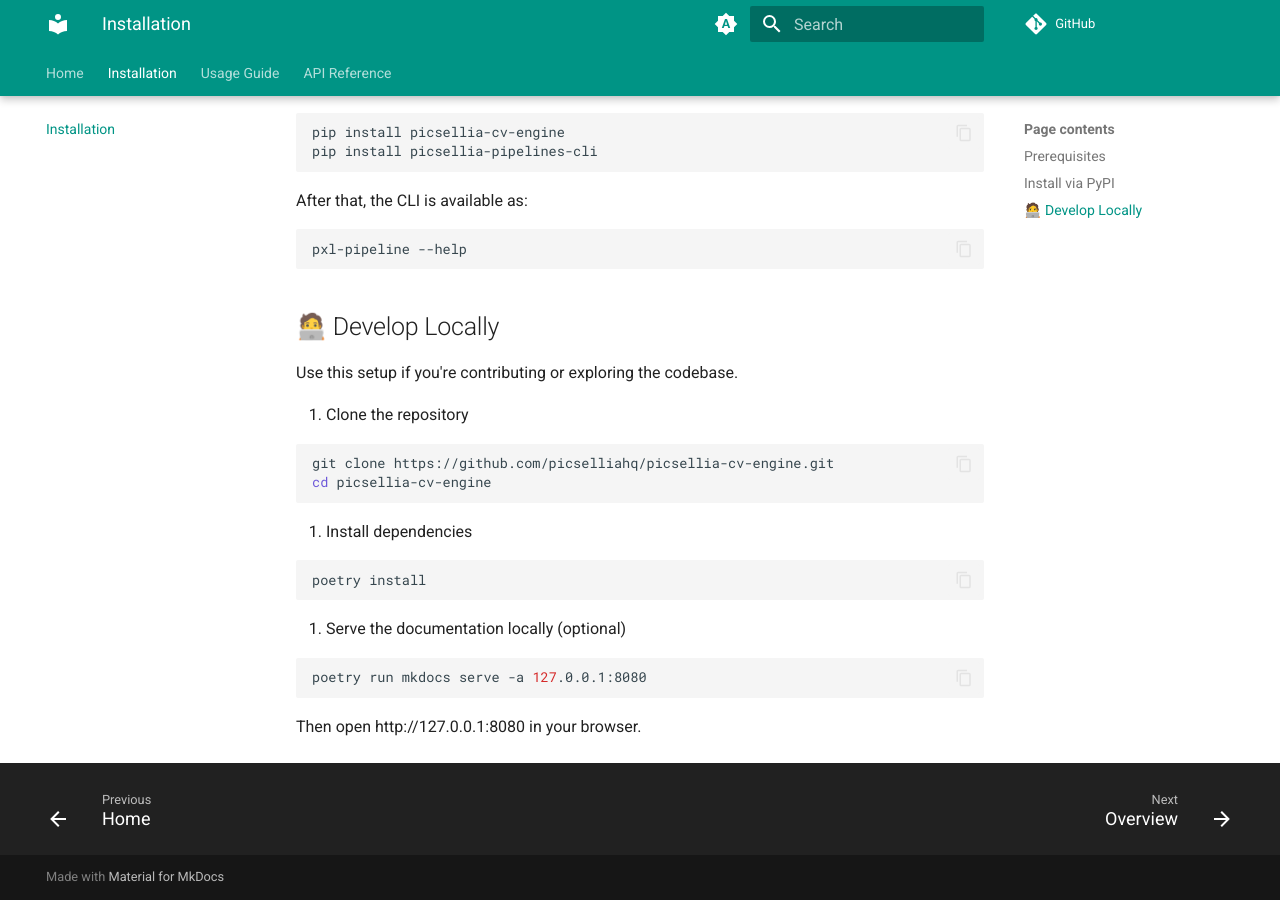
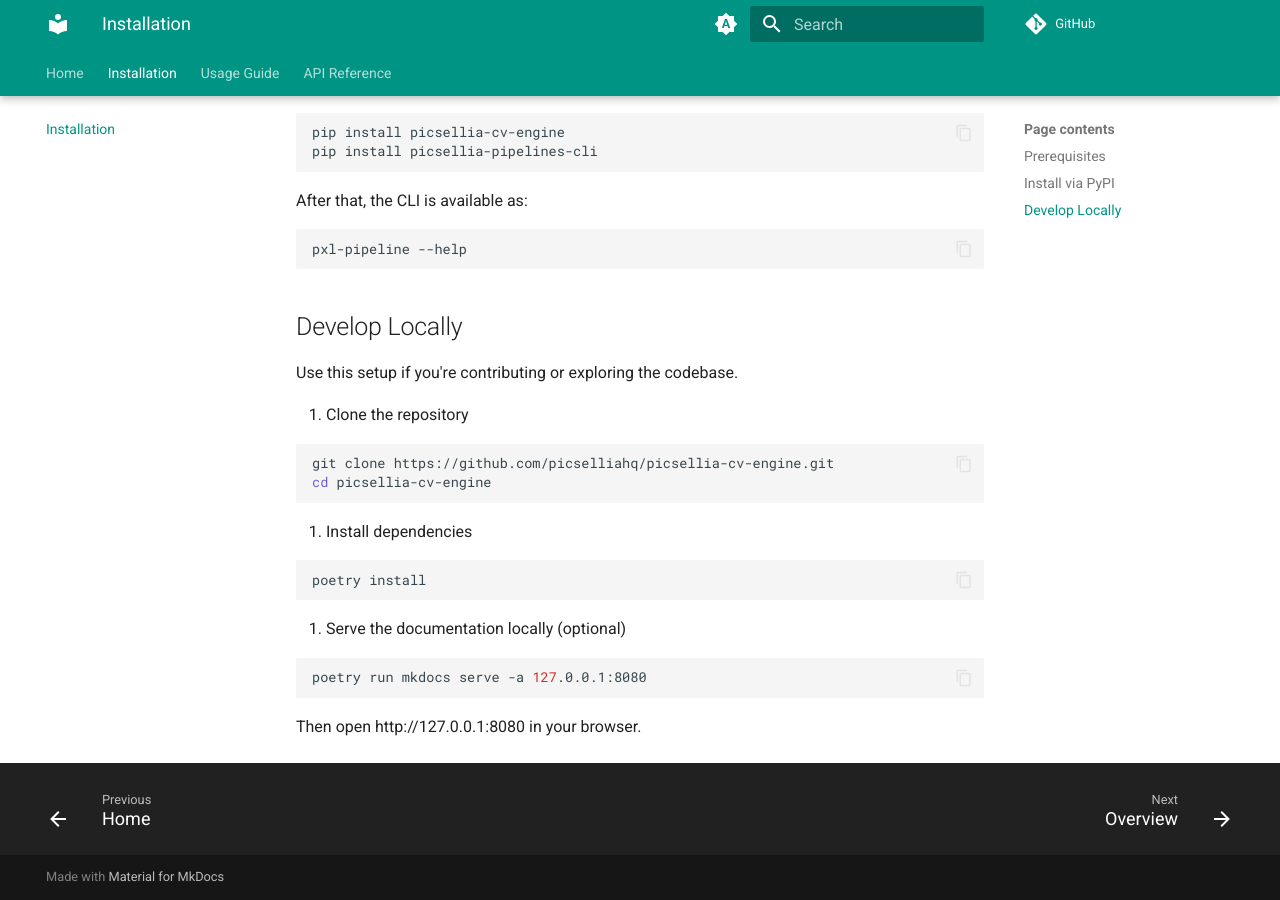
Before and after one commit to picselliahq/picsellia-cv-engine, an MkDocs documentation site: the page built from docs/installation.md, in a window 1280 px wide and 900 px high, scrolled down 599 px. Built offline with MkDocs 1.6.1 and Material for MkDocs 9.7.7, drawn with Linux system fonts in a browser that asks for light colours; comment, search, counter and statistics services are not loaded.

Commit message:
fix: title

````diff
--- a/docs/installation.md
+++ b/docs/installation.md
@@ -34,7 +34,7 @@
 pxl-pipeline --help
 ```
 
-## 🧑‍💻 Develop Locally
+## Develop Locally
 
 Use this setup if you're contributing or exploring the codebase.
 
````
